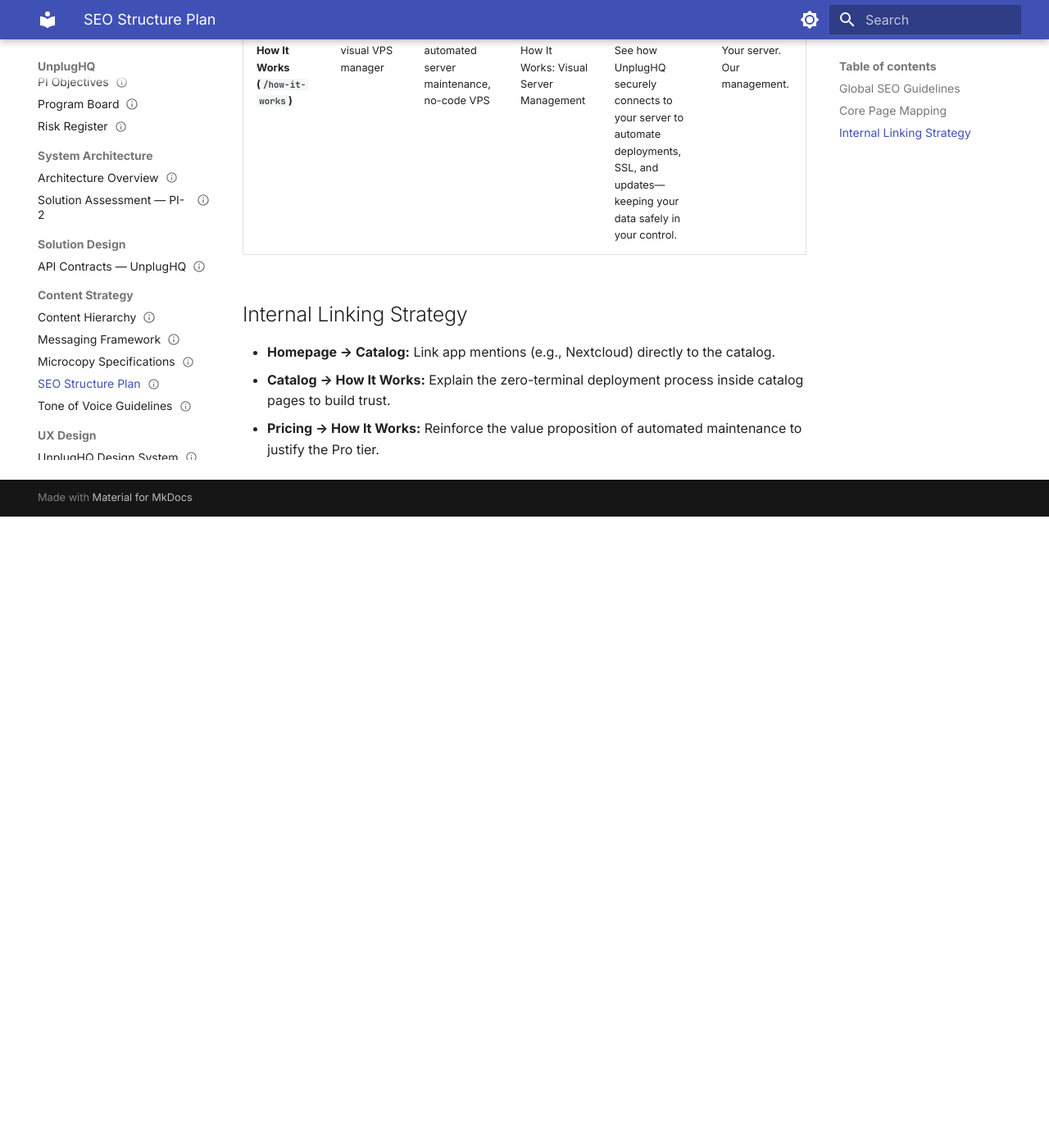
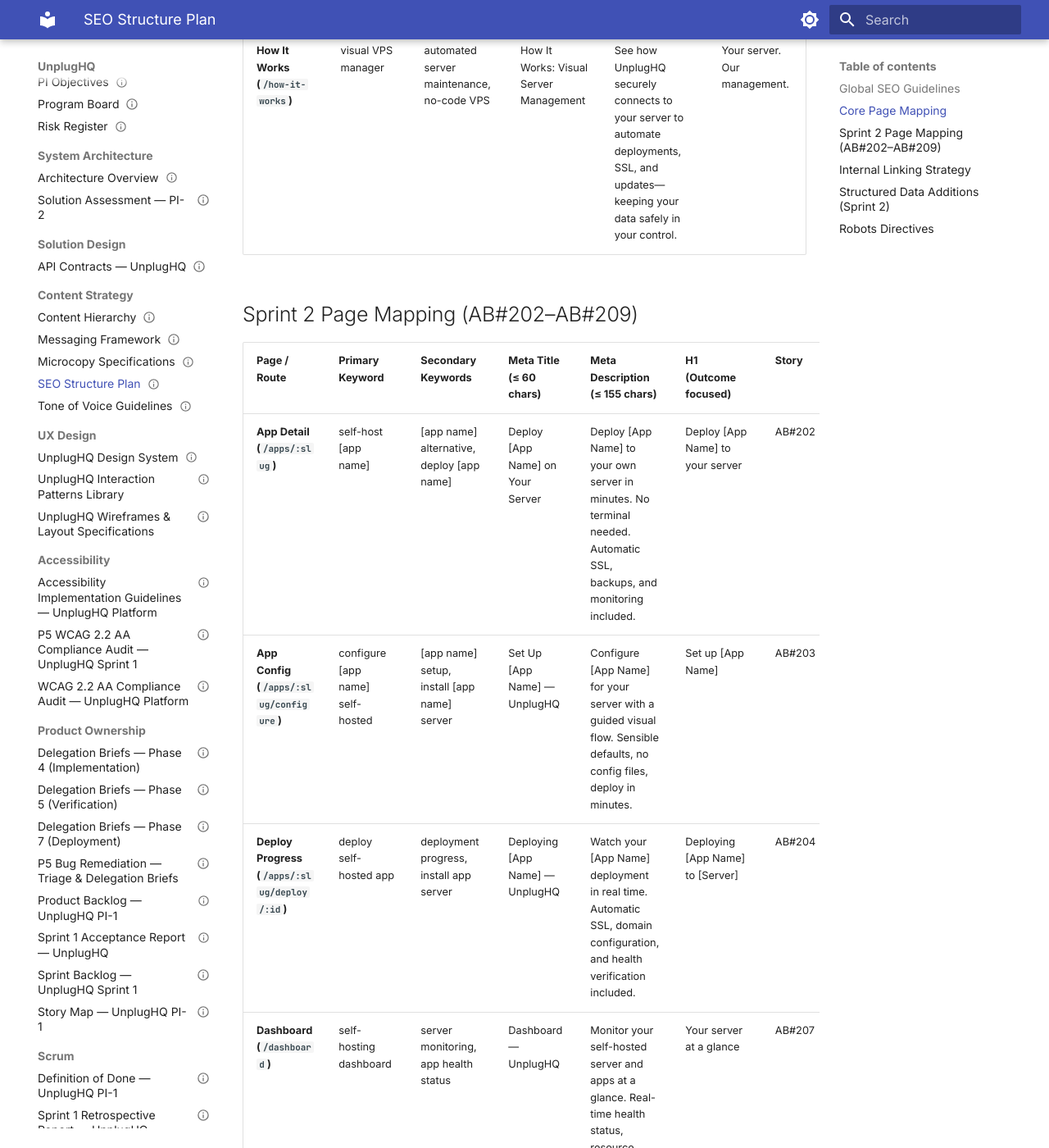
Before and after one commit to sjefsharp/unplughq, an MkDocs documentation site: the page built from docs/seo-structure.md, in a window 1280 px wide and 1400 px high, scrolled down 1329 px. Shown: the whole window at 82% size. Built offline with MkDocs 1.6.1 and Material for MkDocs 9.7.7, drawn with Linux system fonts in a browser that asks for light colours; before the commit the page ends 1959 px from its top, so only the background shows below that; some of the changed text lies outside the part shown.

Commit message:
docs(content-strategist): seo-structure
Work-Item: AB#282

```diff
--- a/docs/seo-structure.md
+++ b/docs/seo-structure.md
@@ -2,18 +2,18 @@
 artifact: seo-structure
 produced-by: content-strategist
 project-slug: unplughq
-work-item: task-cs-messaging-framework
+work-item: task-282-cs-pi2-content-strategy
 work-item-type: task
 parent-work-item: epic-001-unplughq-platform
 workflow-tier: full
 phase: P2
-version: 1.0.0
-status: approved
+version: 2.0.0
+status: draft
 consumed-by:
   - ux-designer
   - frontend-developer
-date: 2026-03-14
-azure-devops-id: 190
+date: 2026-03-16
+azure-devops-id: 282
 ---
 
 # SEO Structure Plan
@@ -32,9 +32,54 @@
 | **Home (`/`)** | self-hosting server manager | zero-setup self-hosting, manage VPS visually | UnplugHQ: Self-Hosting, Simplified | Deploy and maintain self-hosted apps on your own server. No terminal commands, no Docker knowledge needed. Connect your VPS and launch today. | Own your data without the DevOps headache |
 | **Catalog (`/apps`)** | self-hostable apps | open source app catalog, self-host Nextcloud | Catalog: Curated Self-Hostable Apps | Browse our curated catalog of privacy-first, open-source apps. Deploy Nextcloud, Plausible, and more to your server with one click. | Browse apps for your server |
 | **Pricing (`/pricing`)** | self-hosting cost | UnplugHQ pricing, manage VPS cost | UnplugHQ Pricing: Simple Plans | Transparent pricing for visual self-hosting. Start free, scale as your needs grow. Reclaim your SaaS subscription budget. | Plans that beat SaaS subscriptions |
-| **How It Works (`/how-it-works`)**| visual VPS manager | automated server maintenance, no-code VPS | How It Works: Visual Server Management | See how UnplugHQ securely connects to your server to automate deployments, SSL, and updates—keeping your data safely in your control. | Your server. Our management. |
+| **How It Works (`/how-it-works`)** | visual VPS manager | automated server maintenance, no-code VPS | How It Works: Visual Server Management | See how UnplugHQ securely connects to your server to automate deployments, SSL, and updates—keeping your data safely in your control. | Your server. Our management. |
+
+## Sprint 2 Page Mapping (AB#202–AB#209)
+
+| Page / Route | Primary Keyword | Secondary Keywords | Meta Title (≤ 60 chars) | Meta Description (≤ 155 chars) | H1 (Outcome focused) | Story |
+|--------------|-----------------|--------------------|-------------------------|--------------------------------|----------------------|-------|
+| **App Detail (`/apps/:slug`)** | self-host [app name] | [app name] alternative, deploy [app name] | Deploy [App Name] on Your Server | Deploy [App Name] to your own server in minutes. No terminal needed. Automatic SSL, backups, and monitoring included. | Deploy [App Name] to your server | AB#202 |
+| **App Config (`/apps/:slug/configure`)** | configure [app name] self-hosted | [app name] setup, install [app name] server | Set Up [App Name] — UnplugHQ | Configure [App Name] for your server with a guided visual flow. Sensible defaults, no config files, deploy in minutes. | Set up [App Name] | AB#203 |
+| **Deploy Progress (`/apps/:slug/deploy/:id`)** | deploy self-hosted app | deployment progress, install app server | Deploying [App Name] — UnplugHQ | Watch your [App Name] deployment in real time. Automatic SSL, domain configuration, and health verification included. | Deploying [App Name] to [Server] | AB#204 |
+| **Dashboard (`/dashboard`)** | self-hosting dashboard | server monitoring, app health status | Dashboard — UnplugHQ | Monitor your self-hosted server and apps at a glance. Real-time health status, resource gauges, and proactive alerts. | Your server at a glance | AB#207 |
+| **Alerts (`/dashboard/alerts`)** | server health alerts | self-hosting monitoring, server notifications | Health Alerts — UnplugHQ | Stay informed when your server or apps need attention. Proactive alerts with guided remediation for common issues. | Active alerts | AB#208 |
+| **Alert Detail (`/dashboard/alerts/:id`)** | fix server alert | server remediation, resolve disk full | Alert Detail — UnplugHQ | See exactly what's happening and get step-by-step guidance to resolve server and app issues. No terminal required. | [Alert type] on [Server/App] | AB#209 |
 
 ## Internal Linking Strategy
-- **Homepage -> Catalog:** Link app mentions (e.g., Nextcloud) directly to the catalog.
-- **Catalog -> How It Works:** Explain the zero-terminal deployment process inside catalog pages to build trust.
-- **Pricing -> How It Works:** Reinforce the value proposition of automated maintenance to justify the Pro tier.
+- **Homepage → Catalog:** Link app mentions (e.g., Nextcloud) directly to the catalog.
+- **Catalog → How It Works:** Explain the zero-terminal deployment process inside catalog pages to build trust.
+- **Pricing → How It Works:** Reinforce the value proposition of automated maintenance to justify the Pro tier.
+- **Catalog → App Detail:** Each catalog card links to the full app detail page with deploy CTA. (AB#202)
+- **App Detail → Configure:** Deploy CTA links to the guided configuration flow. (AB#203)
+- **Configure → Deploy Progress:** Confirmation action transitions to the real-time progress view. (AB#204)
+- **Deploy Progress → Dashboard:** Completion links back to dashboard where the new app tile appears. (AB#204, AB#207)
+- **Dashboard → Alerts:** Active alerts section links to the full alert list. (AB#208)
+- **Alerts → Alert Detail:** Each alert row links to the expanded detail with remediation. (AB#209)
+- **Alert Email → Dashboard:** Email CTA deep-links to the affected server/app on the dashboard. (AB#208)
+- **Alert Detail → Account Settings:** Notification preference link for opt-out. (AB#208)
+
+## Structured Data Additions (Sprint 2)
+
+| Page | Schema Type | Key Properties |
+|------|-------------|----------------|
+| App Detail (`/apps/:slug`) | `SoftwareApplication` | `name`, `applicationCategory`, `operatingSystem: "Linux"`, `offers`, `url` |
+| App Config (`/apps/:slug/configure`) | `HowTo` | `name: "Deploy [App Name]"`, `step[]` for each config step, `estimatedCost` |
+| Dashboard (`/dashboard`) | None (authenticated; not indexed) | `noindex, nofollow` — dashboard is behind auth |
+| Alerts (`/dashboard/alerts`) | None (authenticated; not indexed) | `noindex, nofollow` — alerts are behind auth |
+
+## Robots Directives
+
+| Route Pattern | Directive | Rationale |
+|---------------|-----------|-----------|
+| `/` | `index, follow` | Public marketing page |
+| `/apps` | `index, follow` | Public catalog |
+| `/apps/:slug` | `index, follow` | Public app detail pages |
+| `/pricing` | `index, follow` | Public pricing page |
+| `/how-it-works` | `index, follow` | Public explainer |
+| `/apps/:slug/configure` | `noindex, nofollow` | Authenticated flow; per-user state |
+| `/apps/:slug/deploy/:id` | `noindex, nofollow` | Authenticated; transient deployment state |
+| `/dashboard` | `noindex, nofollow` | Authenticated |
+| `/dashboard/alerts` | `noindex, nofollow` | Authenticated |
+| `/dashboard/alerts/:id` | `noindex, nofollow` | Authenticated |
+| `/settings` | `noindex, nofollow` | Authenticated |
+| `/login`, `/signup`, `/forgot-password` | `noindex, follow` | Auth pages; follow links but don't index |
```
